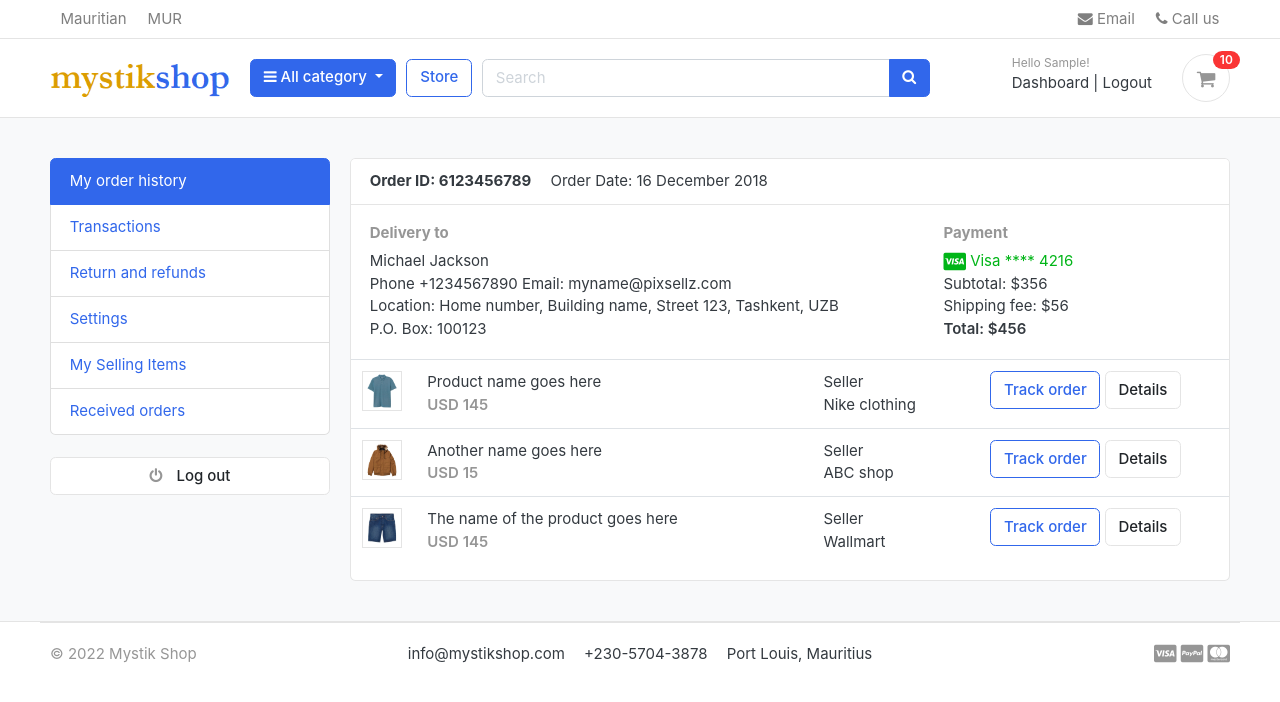
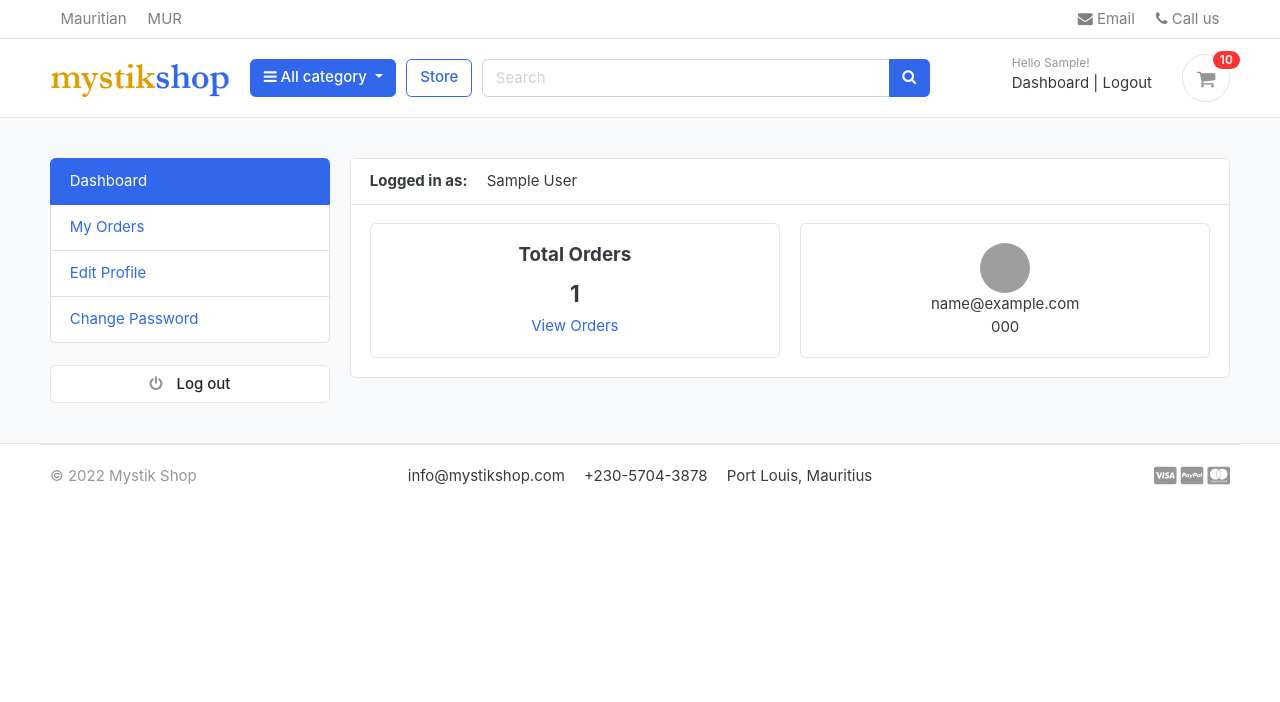
Before and after one commit to DavidMJ21/finalproject-David, a Django app: page /accounts/ in a window 1280 px wide. Shown: the top 702 px of the page. Run offline with Django 3.2, Linux system fonts and the light colour scheme; a user stored in the database is signed in; tables that the repository leaves empty hold one stand-in row (values such as "Sample post"); some libraries are stand-ins or nearby versions; some web fonts are replaced; grey boxes are pictures that could not be loaded.

Commit message:
Automatically create user profile

```diff
--- a/accounts/urls.py
+++ b/accounts/urls.py
@@ -14,14 +14,17 @@ urlpatterns = [
     path('resetpassword_validate/<uidb64>/<token>/', views.resetpassword_validate, name='resetpassword_validate'),
     path('resetPassword/', views.resetPassword, name='resetPassword'),
 
+    path('my_orders/', views.my_orders, name='my_orders'),
+    path('edit_profile/', views.edit_profile, name='edit_profile'),
 
 
 
 
 
 
-#    path('my_orders/', views.my_orders, name='my_orders'),
-#    path('edit_profile/', views.edit_profile, name='edit_profile'),
+
+
+
 #    path('change_password/', views.change_password, name='change_password'),
 #    path('order_detail/<int:order_id>/', views.order_detail, name='order_detail'),
 
--- a/accounts/views.py
+++ b/accounts/views.py
@@ -1,6 +1,7 @@
-from django.shortcuts import render, redirect
-from .forms import RegistrationForm
-from .models import Account
+from django.shortcuts import render, redirect, get_object_or_404
+from .forms import RegistrationForm, UserForm, UserProfileForm
+from .models import Account, UserProfile
+from orders.models import Order
 from django.contrib import messages, auth
 from django.contrib.auth.decorators import login_required
 from django.http import HttpResponse
@@ -30,6 +31,12 @@ def register(request):
             user = Account.objects.create_user(first_name=first_name, last_name=last_name, email=email, username=username, password=password)
             user.phone_number = phone_number
             user.save()
+
+            #Create user profile
+            profile = UserProfile()
+            profile.user_id = user.id
+            profile.profile_picture = 'default/default-user.png'
+            profile.save()
 
             #USER ACTIVATION
             current_site = get_current_site(request)
@@ -141,7 +148,12 @@ def activate(request, uidb64, token):
 
 @login_required(login_url = 'login')
 def dashboard(request):
-    return render(request, 'accounts/dashboard.html')
+    orders = Order.objects.order_by('-created_at').filter(user_id=request.user.id, is_ordered=True)
+    orders_count = orders.count()
+    context = {
+        'orders_count': orders_count,
+    }
+    return render(request, 'accounts/dashboard.html', context)
 
 
 def forgotPassword(request):
@@ -205,3 +217,35 @@ def resetPassword(request):
             return redirect('resetPassword')
     else:
         return render(request, 'accounts/resetPassword.html')
+
+
+@login_required(login_url='login')
+def my_orders(request):
+    orders = Order.objects.filter(user=request.user, is_ordered=True).order_by('-created_at')
+    context = {
+        'orders': orders,
+    }
+    return render(request, 'accounts/my_orders.html', context)
+
+
+
+@login_required(login_url='login')
+def edit_profile(request):
+    userprofile = get_object_or_404(UserProfile, user=request.user)
+    if request.method == 'POST':
+        user_form = UserForm(request.POST, instance=request.user)
+        profile_form = UserProfileForm(request.POST, request.FILES, instance=userprofile)
+        if user_form.is_valid() and profile_form.is_valid():
+            user_form.save()
+            profile_form.save()
+            messages.success(request, 'Your profile has been updated.')
+            return redirect('edit_profile')
+    else:
+        user_form = UserForm(instance=request.user)
+        profile_form = UserProfileForm(instance=userprofile)
+    context = {
+        'user_form': user_form,
+        'profile_form': profile_form,
+        'userprofile': userprofile,
+    }
+    return render(request, 'accounts/edit_profile.html', context)
--- a/templates/accounts/dashboard.html
+++ b/templates/accounts/dashboard.html
@@ -9,86 +9,39 @@
 
 <div class="container">
 	<div class="row">
-	<aside class="col-md-3">
-		<!--   SIDEBAR   -->
-		<ul class="list-group">
-			<a class="list-group-item active" href="#"> My order history </a>
-			<a class="list-group-item" href="#"> Transactions </a>
-			<a class="list-group-item" href="#"> Return and refunds </a>
-			<a class="list-group-item" href="#">Settings </a>
-			<a class="list-group-item" href="#"> My Selling Items </a>
-			<a class="list-group-item" href="#"> Received orders </a>
-		</ul>
-		<br>
-		<a class="btn btn-light btn-block" href="{% url 'logout' %}"> <i class="fa fa-power-off"></i> <span class="text">Log out</span> </a>
-		<!--   SIDEBAR .//END   -->
-	</aside>
+	{% include 'includes/dashboard_sidebar.html' %}
 	<main class="col-md-9">
 		<article class="card">
 		<header class="card-header">
-			<strong class="d-inline-block mr-3">Order ID: 6123456789</strong>
-			<span>Order Date: 16 December 2018</span>
+			<strong class="d-inline-block mr-3">Logged in as:</strong>
+			<span>{{user.full_name}}</span>
 		</header>
 		<div class="card-body">
 			<div class="row">
-				<div class="col-md-8">
-					<h6 class="text-muted">Delivery to</h6>
-					<p>Michael Jackson <br>
-					Phone +1234567890 Email: myname@pixsellz.com <br>
-			    	Location: Home number, Building name, Street 123,  Tashkent, UZB <br>
-			    	P.O. Box: 100123
-			 		</p>
+
+				<div class="col-md-6">
+					<div class="card" style="text-align:center;">
+						<div class="card-body">
+							<h5 class="card-title">Total Orders</h5>
+							<h4>{{orders_count}}</h4>
+							<a href="">View Orders</a>
+						</div>
+					</div>
 				</div>
-				<div class="col-md-4">
-					<h6 class="text-muted">Payment</h6>
-					<span class="text-success">
-						<i class="fab fa-lg fa-cc-visa"></i>
-					    Visa  **** 4216
-					</span>
-					<p>Subtotal: $356 <br>
-					 Shipping fee:  $56 <br>
-					 <span class="b">Total:  $456 </span>
-					</p>
+				<div class="col-md-6">
+					<div class="card" style="text-align:center;">
+						<div class="card-body">
+							<img src="https://www.w3schools.com/howto/img_avatar.png" alt="User Profile Picture" width="50" height="50" style="border-radius:50%;">
+							<p class="mb-0">{{user.email}}</p>
+							<p>{{user.phone_number}}</p>
+						</div>
+					</div>
 				</div>
+
+
 			</div> <!-- row.// -->
 		</div> <!-- card-body .// -->
-		<div class="table-responsive">
-		<table class="table table-hover">
-			<tr>
-				<td width="65">
-					<img src="../images/items/1.jpg" class="img-xs border">
-				</td>
-				<td>
-					<p class="title mb-0">Product name goes here </p>
-					<var class="price text-muted">USD 145</var>
-				</td>
-				<td> Seller <br> Nike clothing </td>
-				<td width="250"> <a href="#" class="btn btn-outline-primary">Track order</a> <a href="#" class="btn btn-light"> Details </a> </td>
-			</tr>
-			<tr>
-				<td>
-					<img src="../images/items/2.jpg" class="img-xs border">
-				</td>
-				<td>
-					<p class="title mb-0">Another name goes here </p>
-					<var class="price text-muted">USD 15</var>
-				</td>
-				<td> Seller <br> ABC shop </td>
-				<td> <a href="#" class="btn btn-outline-primary">Track order</a> <a href="#" class="btn btn-light"> Details </a> </td>
-			</tr>
-			<tr>
-				<td>
-					<img src="../images/items/3.jpg" class="img-xs border">
-				</td>
-				<td>
-					<p class="title mb-0">The name of the product  goes here </p>
-					<var class="price text-muted">USD 145</var>
-				</td>
-				<td> Seller <br> Wallmart </td>
-				<td> <a href="#" class="btn btn-outline-primary">Track order</a> <a href="#" class="btn btn-light"> Details </a> </td>
-			</tr>
-		</table>
-		</div> <!-- table-responsive .end// -->
+
 		</article> <!-- order-group.// -->
 	</main>
 </div> <!-- row.// -->
--- /dev/null
+++ b/templates/includes/dashboard_sidebar.html
@@ -0,0 +1,12 @@
+<aside class="col-md-3">
+  <!--   SIDEBAR   -->
+  <ul class="list-group">
+    <a class="list-group-item {% if '/accounts/' == request.path %}active{% endif %}" href="{% url 'dashboard' %}"> Dashboard </a>
+    <a class="list-group-item {% if '/my_orders/' in request.path %}active{% endif %}" href="{% url 'my_orders' %}"> My Orders </a>
+    <a class="list-group-item {% if '/edit_profile/' in request.path %}active{% endif %}" href="{% url 'edit_profile' %}"> Edit Profile </a>
+    <a class="list-group-item" href="#"> Change Password </a>
+  </ul>
+  <br>
+  <a class="btn btn-light btn-block" href="{% url 'logout' %}"> <i class="fa fa-power-off"></i> <span class="text">Log out</span> </a>
+  <!--   SIDEBAR .//END   -->
+</aside>
```
Also changed, not shown: accounts/forms.py (+34 -9 lines), templates/accounts/edit_profile.html (added, +83 -0 lines), templates/accounts/my_orders.html (added, +58 -0 lines).
